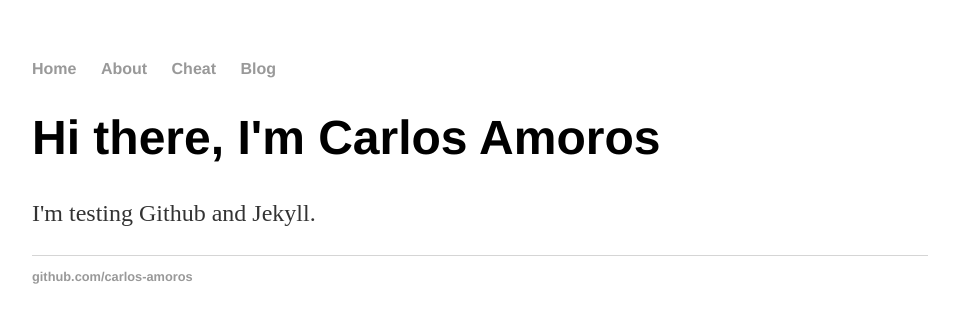
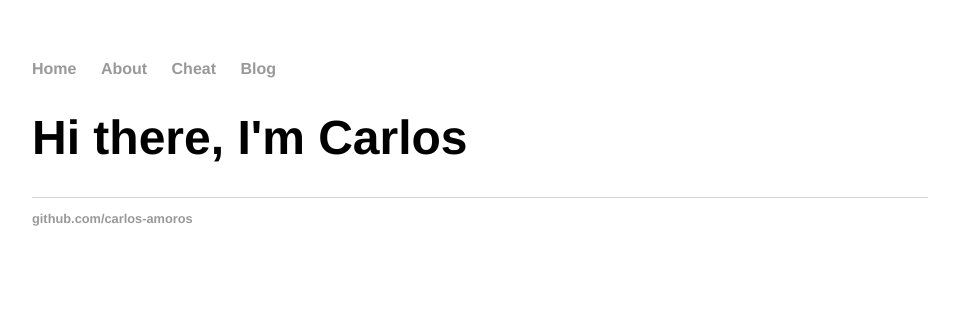
Before and after one commit to carlos-amoros/carlos-amoros.github.io, a Jekyll site: the page built from index.html, in a window 1280 px wide. Shown: the top 323 px of the page, without its empty margins (160-1119 px from the left). Built offline with Jekyll 4.4.1, drawn with Linux system fonts in a browser that asks for light colours.

Commit message:
Update index.html

```diff
--- a/index.html
+++ b/index.html
@@ -1,29 +1,7 @@
-<!DOCTYPE html>
-<html>
-	<head>
-		<title>Carlos Amoros</title>
-		<!-- link to main stylesheet -->
-		<link rel="stylesheet" type="text/css" href="/css/main.css">
-	</head>
-	<body>
-		<nav>
-    		<ul>
-        		<li><a href="/">Home</a></li>
-	        	<li><a href="/about">About</a></li>
-        		<li><a href="/cheat">Cheat</a></li>
-        		<li><a href="/blog">Blog</a></li>
-    		</ul>
-		</nav>
-		<div class="container">
-    		<div class="blurb">
-        		<h1>Hi there, I'm Carlos Amoros</h1>
-				<p>I'm testing Github and Jekyll.</a></p>
-    		</div><!-- /.blurb -->
-		</div><!-- /.container -->
-		<footer>
-    		<ul>
-        		<li><a href="https://github.com/carlos-amoros">github.com/carlos-amoros</a></li>
-			</ul>
-		</footer>
-	</body>
-</html>
+---
+layout: default
+title: Carlos Amoros
+---
+<div class="blurb">
+	<h1>Hi there, I'm Carlos</h1>
+</div><!-- /.blurb -->
```
